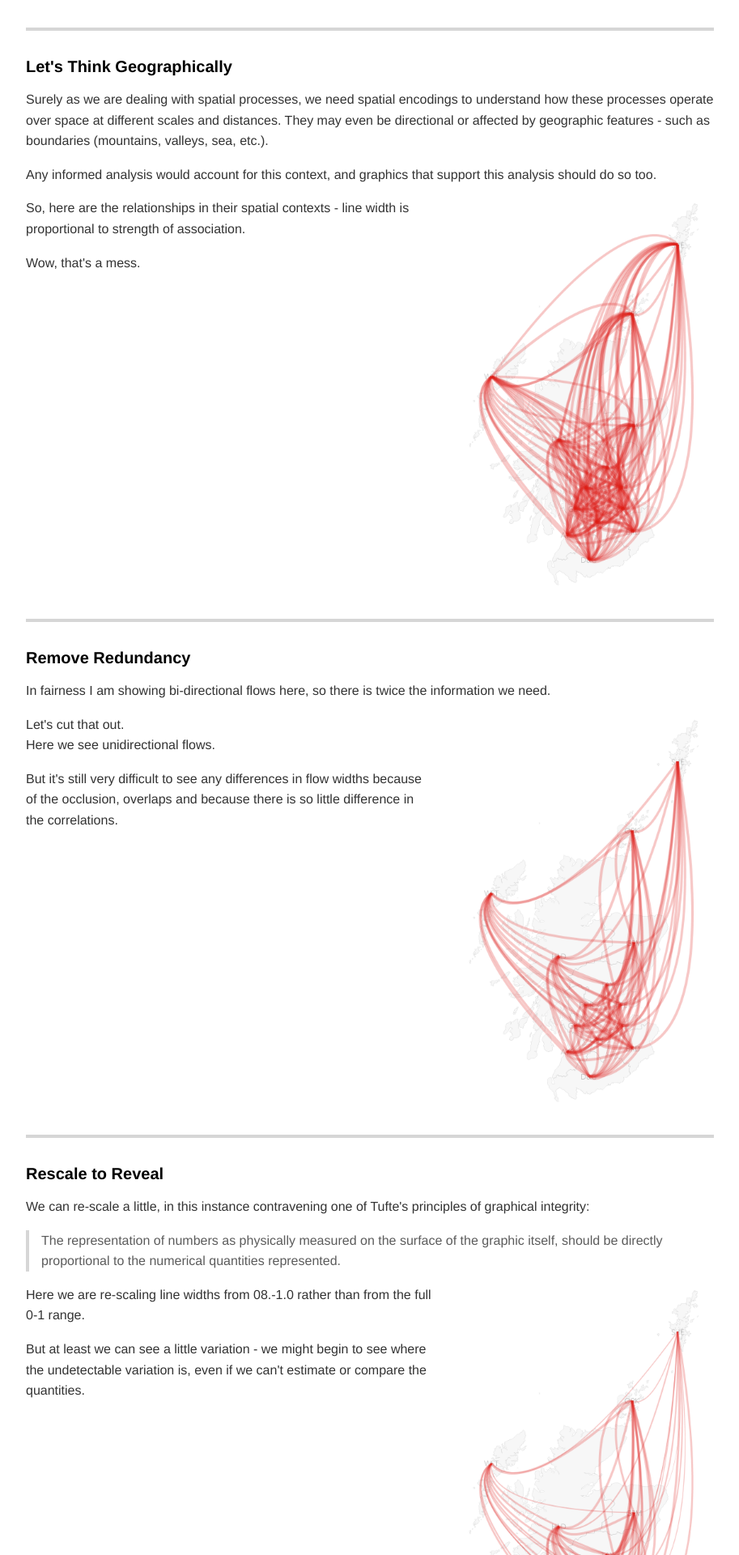
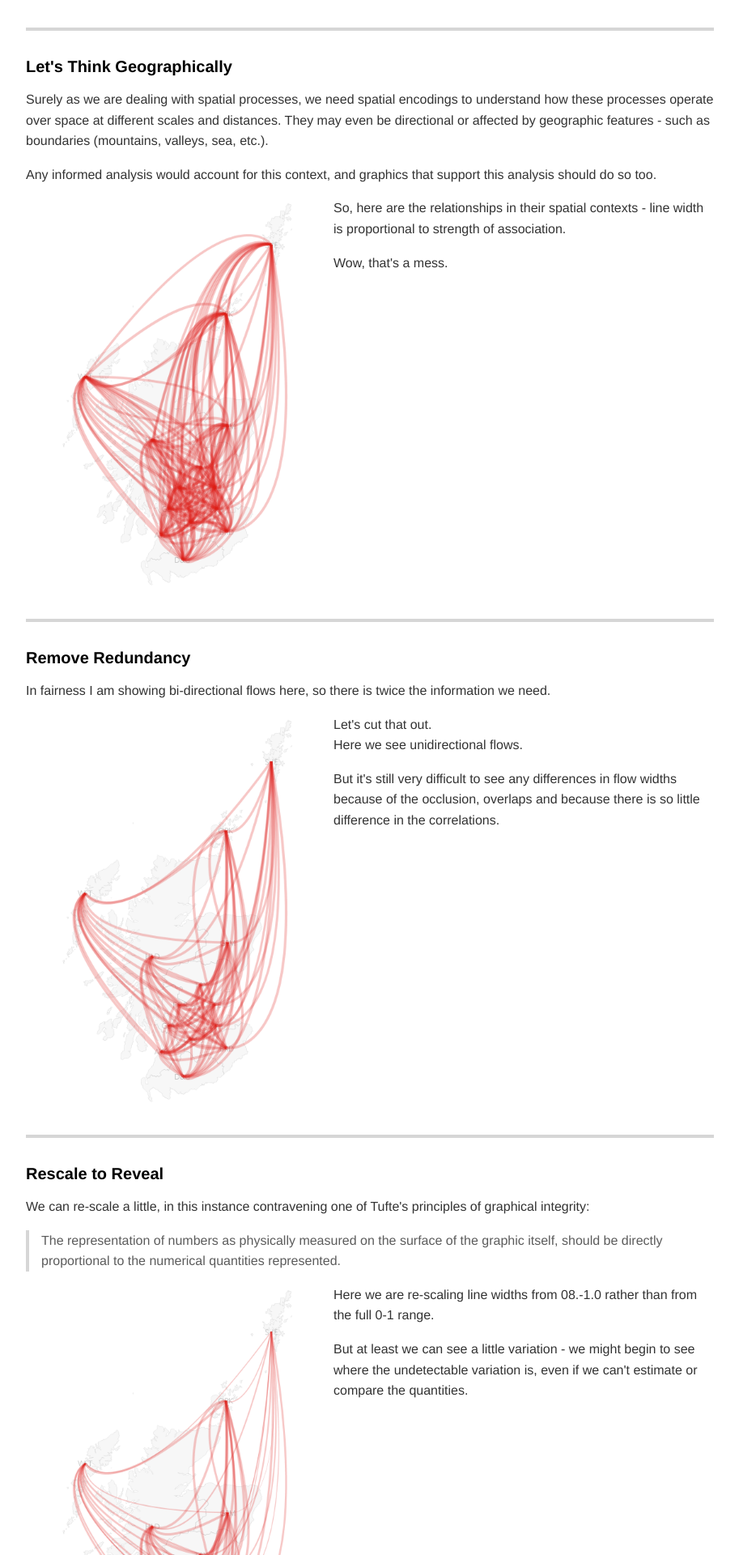
Before and after one commit to gicentre/scrc, a Jekyll site: the page docs/correlation/correlation.local.html, which Jekyll copies as it is, in a window 1280 px wide. Shown: the part 364-2284 px from the top of the page at 81% size, without its empty margins (183-1096 px from the left). Built offline with Jekyll 4.4.1, drawn with Linux system fonts in a browser that asks for light colours.

Commit message:
Local HTML

```diff
--- a/docs/correlation/correlation.local.html
+++ b/docs/correlation/correlation.local.html
@@ -269,7 +269,7 @@ pre[data-line] .line-highlight[data-end]:after {
 hr {clear:both}
 .hr0 {clear:both; height:0px; border:1px dashed #f0f0f0; color:#fff; margin-left:3em; margin-right:3em}
 .clear {clear:both}
-.img {float:right; padding-right:1em; padding-left:2em; padding-bottom:1em; width:300px}
+.img {float:left; padding-right:3em; padding-left:2em; padding-bottom:1em; width:300px}
 table {border:none}
 </style>
 <hr>
@@ -317,7 +317,7 @@ Here we see unidirectional flows.</p>
 </div>
 <p>I&apos;d transform this to a semi-spatial grid. This lays the NHS boards out to retain some aspects of distance, topology and direction. NHR boards that are further north tend to be at the top, those that are further east tend to be over on the right. Those that are neighbours tend to be next to each other.</p>
 <p>Importantly it uses gaps to represent and remind us about real geographical barriers, such as large stretches of water. We can learn this shape and relate it to the geography of Scotland.</p>
-<div style="clear:both"></div>
+<div style="clear:both">&#xA0;</div>
 <div class="img">
 <p><img src="img/scrc.NHSBoard.correlation80.grid.flow.uni.png" alt></p>
 </div>
```
Also changed, not shown: docs/correlation/correlation.md (+2 -2 lines).
